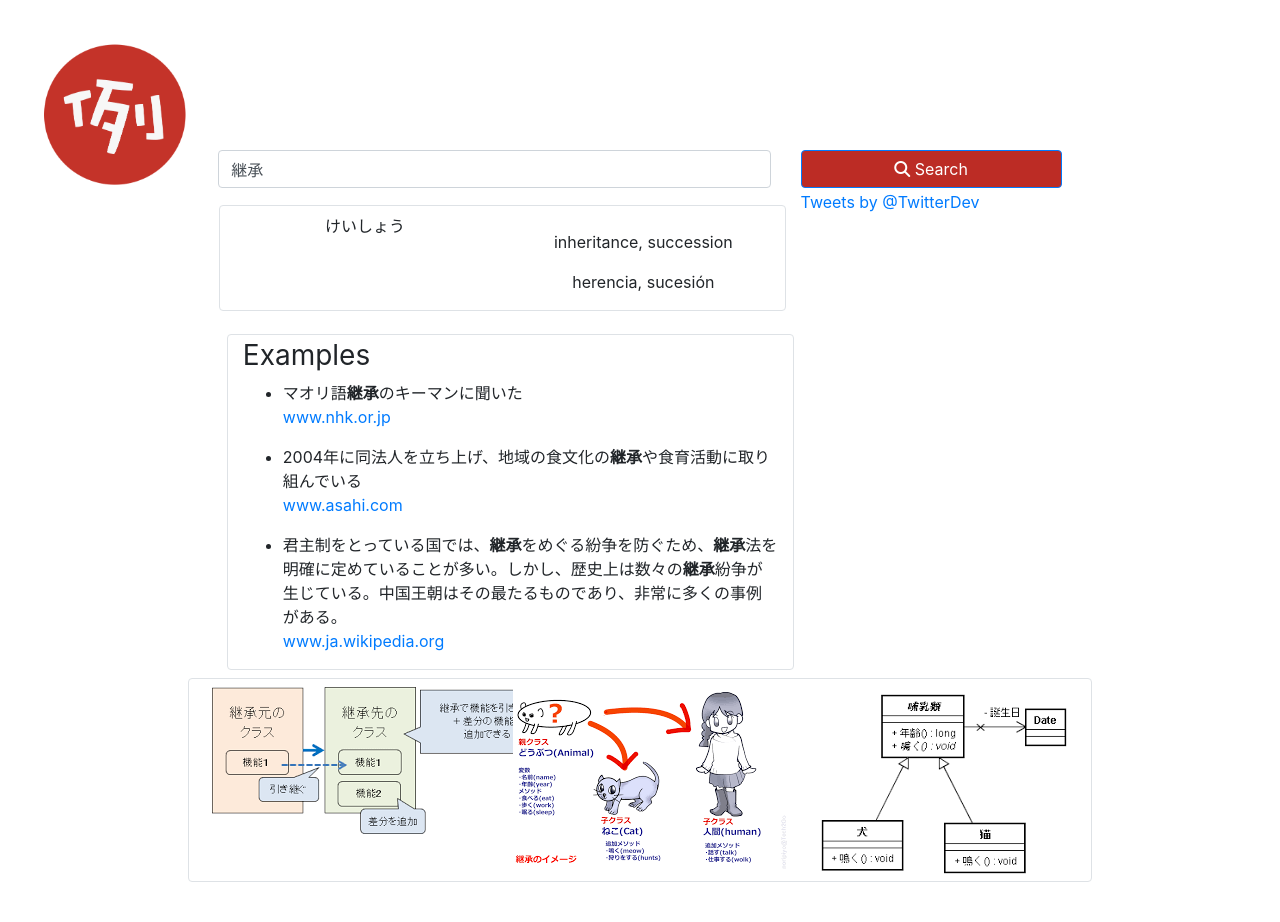
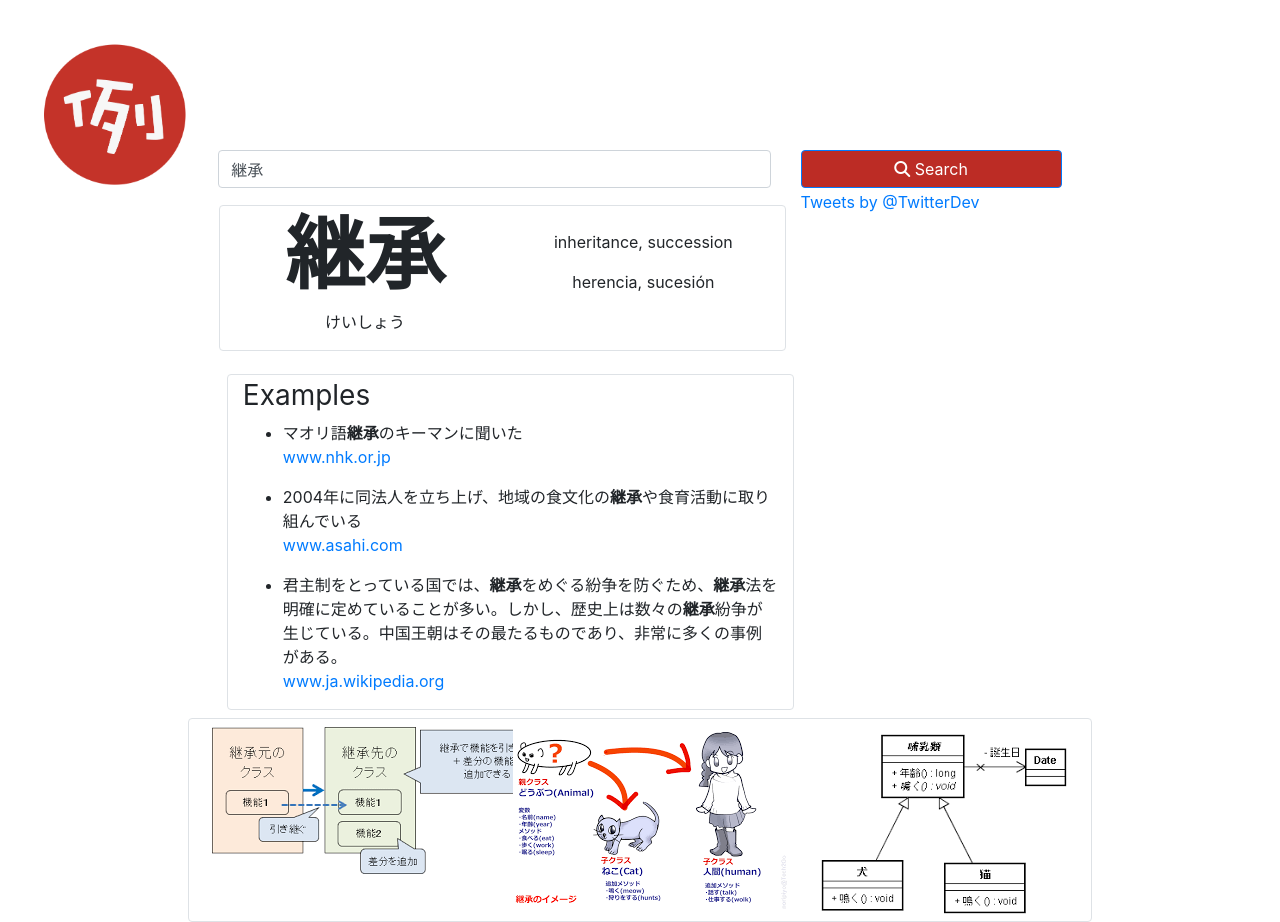
Before and after one commit to shinjatta/rei, an Angular app: page / in a window 1280 px wide. Before the commit the page ends 882 px from the top, so only its background shows below. Built offline with nearby package versions, Linux system fonts and the light colour scheme.

Commit message:
He fet que funcioni que quan es buqui una paraula es pasi a el component definicio

```diff
--- a/src/app/buscador/buscador.component.ts
+++ b/src/app/buscador/buscador.component.ts
@@ -14,7 +14,7 @@ export class BuscadorComponent implements OnInit {
   constructor(private data: DataService) { }
 
   buscar(){
-    console.log(this.search);
+   this.data.changeSearch(this.search);
   }
 
   ngOnInit() {
--- a/src/app/definicion/definicion.component.ts
+++ b/src/app/definicion/definicion.component.ts
@@ -1,5 +1,7 @@
 import { Component, OnInit } from '@angular/core';
+import { Subscription } from 'rxjs';
 import {BuscadorComponent} from '../buscador/buscador.component'
+import { DataService } from '../data.service';
 
 @Component({
   selector: 'app-definicion',
@@ -11,10 +13,12 @@ export class DefinicionComponent implements OnInit {
   lectura="けいしょう";
   traduccionIngles="inheritance, succession";
   traduccionEspañol="herencia, sucesión";
-  constructor(private buscadorComponent: BuscadorComponent) { }
+  subscription!: Subscription;
+
+  constructor(private buscadorComponent: BuscadorComponent, private data: DataService) { }
 
   ngOnInit(): void {
-    this.palabraPrincipal=this.buscadorComponent.search;
+    this.subscription = this.data.currentSearch.subscribe(search => this.palabraPrincipal = search)
   }
 
 }
```
